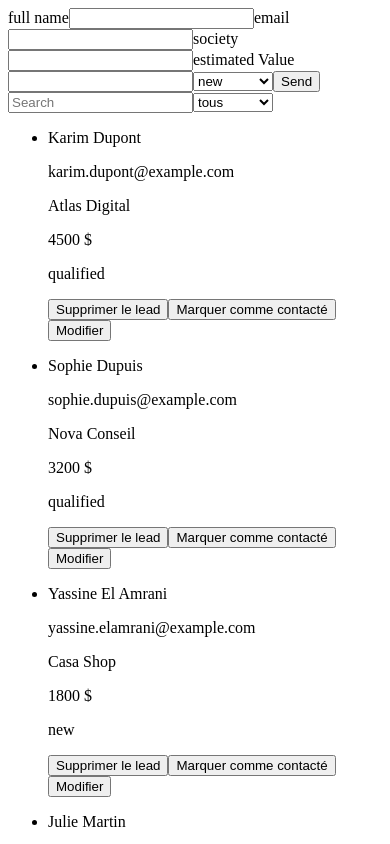
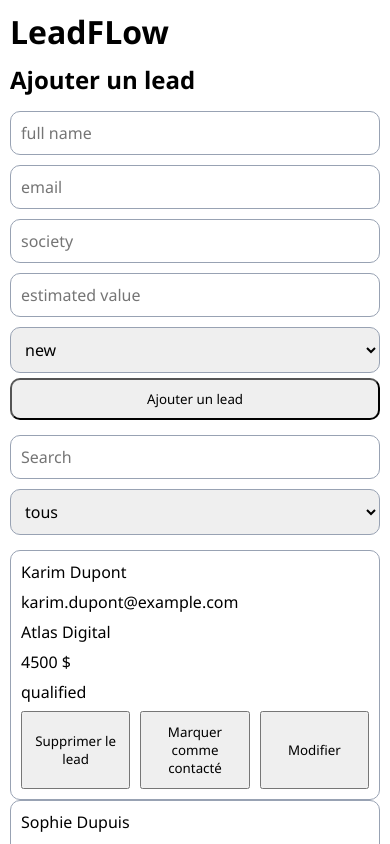
Before and after one commit to AdnaneBc/leadFlow, a React (Vite) app: page / in a window 390 px wide. Shown: the top 844 px of the page. Built offline with nearby package versions, Linux system fonts and the light colour scheme.

Commit message:
style: add mobile-first responsive layout

```diff
--- a/src/App.css
+++ b/src/App.css
@@ -0,0 +1,104 @@
+:root {
+  --border: #d0d5dd;
+  --border-focus: #4f46e5;
+  --text: #101828;
+  --placeholder: #98a2b3;
+  --bg-field: #ffffff;
+  --radius: 8px;
+}
+
+* {
+  font-family: "Segoe UI", Tahoma, Geneva, Verdana, sans-serif;
+  padding: 0;
+  margin: 0;
+  box-sizing: border-box;
+}
+
+main {
+  margin: 10px;
+  padding: 0;
+}
+
+h1 {
+  margin: 10px 0;
+}
+
+form {
+  margin: 10px 0;
+}
+
+input,
+select {
+  padding: 10px;
+  width: 100%;
+  margin: 5px 0;
+  border-radius: 10px;
+  border: 1px solid #98a2b3;
+  font-size: 16px;
+}
+
+input:focus,
+select:focus {
+  outline: none;
+  font-size: 16px;
+}
+
+form button {
+  width: 100%;
+  padding: 10px;
+  border-radius: 10px;
+}
+
+.Card {
+  border: 1px solid #98a2b3;
+  padding: 10px;
+  display: flex;
+  flex-direction: column;
+  gap: 8px;
+  border-radius: 10px;
+}
+
+.Card .buttons {
+  display: flex;
+  justify-content: space-evenly;
+  gap: 10px;
+}
+
+.Card .buttons button {
+  width: 100%;
+  padding: 10px;
+}
+
+@media (min-width: 768px) {
+  main {
+    margin: 0 auto;
+    max-width: 960px;
+  }
+
+  section {
+    margin: 20px 0;
+  }
+
+  #add-lead form {
+    display: grid;
+    grid-template-columns: repeat(3, 1fr);
+    gap: 10px;
+  }
+
+  #leads ul {
+    display: grid;
+    grid-template-columns: repeat(3, 1fr);
+    gap: 10px;
+  }
+
+  #search form {
+    display: flex;
+    gap: 10px;
+  }
+  #search form select {
+    width: auto;
+  }
+  #search form input {
+    flex: 1;
+  }
+}
--- a/src/App.tsx
+++ b/src/App.tsx
@@ -95,16 +95,30 @@ function App() {
   }
 
   return (
-    <>
+    <main>
+      <h1>LeadFLow</h1>
+      <section id="add-lead">
+        <h2>Ajouter un lead</h2>
         <form onSubmit={handleSubmit}>
-        <label htmlFor="fullName">full name</label>
-        <input type="text" name="fullName" id="fullName" />
-        <label htmlFor="email">email</label>
-        <input type="email" name="email" id="email" />
-        <label htmlFor="society">society</label>
-        <input type="text" name="society" id="society" />
-        <label htmlFor="estimatedValue">estimated Value</label>
-        <input type="number" name="estimatedValue" id="estimatedValue" />
+          <input
+            type="text"
+            name="fullName"
+            id="fullName"
+            placeholder="full name"
+          />
+          <input type="email" name="email" id="email" placeholder="email" />
+          <input
+            type="text"
+            name="society"
+            id="society"
+            placeholder="society"
+          />
+          <input
+            type="number"
+            name="estimatedValue"
+            id="estimatedValue"
+            placeholder="estimated value"
+          />
           <select name="status" id="status">
             <option value="new">new</option>
             <option value="contacted">contacted</option>
@@ -112,9 +126,11 @@ function App() {
             <option value="won">won</option>
             <option value="lost">lost</option>
           </select>
-        <button type="submit">Send</button>
+          <button type="submit">Ajouter un lead</button>
         </form>
+      </section>
 
+      <section id="search">
         <form
           onSubmit={(e) => {
             e.preventDefault();
@@ -137,6 +153,8 @@ function App() {
             <option value="lost">lost</option>
           </select>
         </form>
+      </section>
+      <section id="leads">
         <ul>
           {currentLeads.map((lead) => (
             <Lead
@@ -147,7 +165,8 @@ function App() {
             />
           ))}
         </ul>
-    </>
+      </section>
+    </main>
   );
 }
 
--- a/src/components/Lead.tsx
+++ b/src/components/Lead.tsx
@@ -30,22 +30,29 @@ const Lead = ({ lead, onDeleteLead, onUpdateLead }: LeadProps) => {
     setIsEditing(false);
   }
   return (
-    <li>
+    <li className="Card">
       <p>{lead.fullName}</p>
       <p>{lead.email}</p>
       <p>{lead.society}</p>
       <p>{lead.estimatedValue} $</p>
       <p>{lead.status}</p>
 
-      <button onClick={() => onDeleteLead(lead.id)}> Supprimer le lead</button>
+      <div className="buttons">
+        <button onClick={() => onDeleteLead(lead.id)}>
+          {" "}
+          Supprimer le lead
+        </button>
         {lead.status.toLowerCase() !== "contacted" && (
-        <button onClick={() => onUpdateLead(lead.id, { status: "contacted" })}>
+          <button
+            onClick={() => onUpdateLead(lead.id, { status: "contacted" })}
+          >
             Marquer comme contacté
           </button>
         )}
         <button type="button" onClick={modifyLead}>
           {isEditing ? "Annuler" : "Modifier"}
         </button>
+      </div>
       {isEditing && (
         <form onSubmit={submitUpdates}>
           <label htmlFor={`fullName-${lead.id}`}>Nom complet</label>
```
Lines whose indentation alone changed are shown as unchanged.
